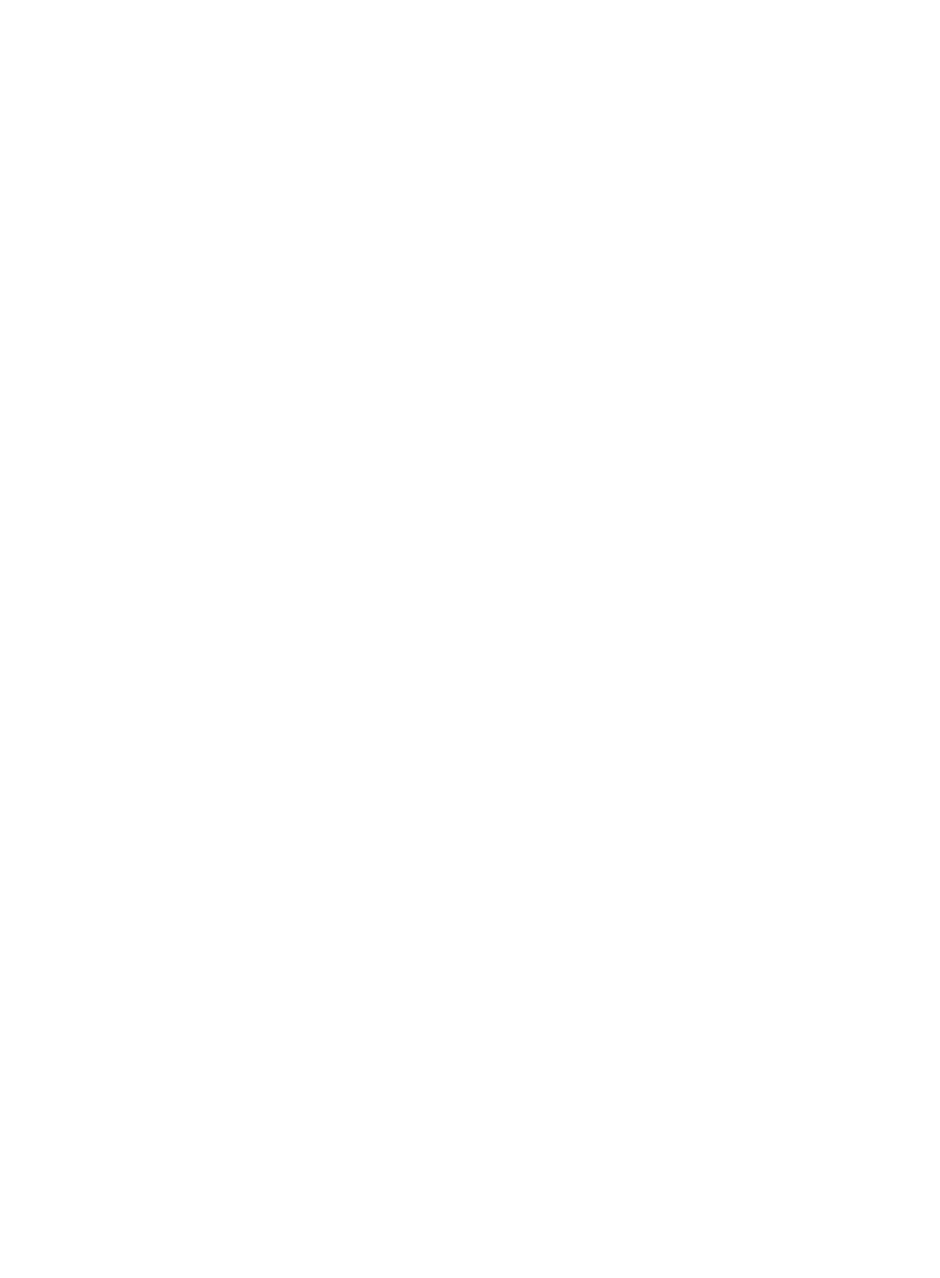
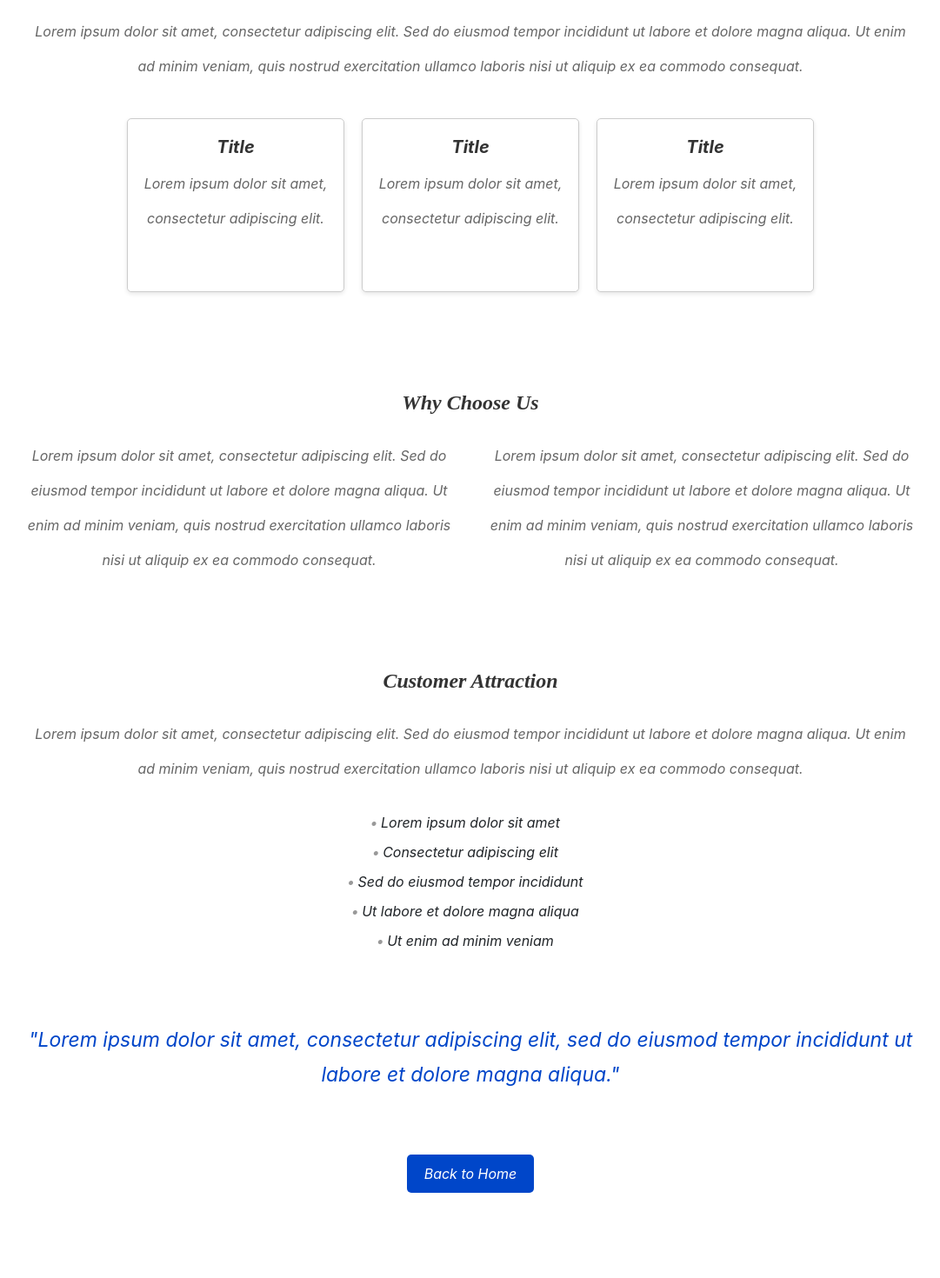
Before and after one commit to minhle28/GSU_ReviewHub, a React (Create React App) app in the folder client/: page /about-us in a window 1280 px wide. Before the commit this address had no page. Shown: the part 760-2230 px from the top of the page at 87% size, without its empty margins (99-1180 px from the left). Before the commit the page ends 800 px from the top, so only its background shows below. Built offline with nearby package versions, Linux system fonts and the light colour scheme.

Commit message:
added about page

```diff
--- a/client/src/App.js
+++ b/client/src/App.js
@@ -13,6 +13,7 @@ import { CommonLayout } from "./layouts/CommonLayout";
 import { Home } from "./pages/home/";
 import { Register } from "./pages/register";
 import { Login } from "./pages/login";
+import { AboutUs } from "./pages/about-us";
 
 const router = createBrowserRouter([
   {
@@ -36,6 +37,10 @@ const router = createBrowserRouter([
             path: "login",
             element: <Login />,
           },
+          {
+            path: "about-us",
+            element: <AboutUs />,
+          },
         ],
       },
     ]
--- a/client/src/component/header/index.jsx
+++ b/client/src/component/header/index.jsx
@@ -10,7 +10,9 @@ export function Header() {
         <div className="nav-link">
           <Link to="/">Home</Link>
         </div>
-        <div className="nav-link">About</div>
+        <div className="nav-link">
+          <Link to="/about-us">About</Link>
+        </div>
       </div>
       <div className="logo-container">
         <img src="logo.png" alt="Logo" className="logo" />
--- /dev/null
+++ b/client/src/pages/about-us/about.css
@@ -0,0 +1,138 @@
+#about-us img {
+    width: 100%;
+    height: auto;
+}
+
+.about {
+    width: 80%;
+    margin: 0 auto;
+    padding: 50px 0;
+    text-align: center;
+    font-style: italic;
+}
+
+.about h1 {
+    font-size: 36px;
+    font-weight: 700;
+    margin-bottom: 20px;
+    color: #333;
+}
+
+.about h2 {
+    font-size: 24px;
+    font-weight: 700;
+    margin-bottom: 20px;
+    color: #333;
+}
+
+.about p {
+    font-size: 16px;
+    line-height: 1.5;
+    margin-bottom: 30px;
+    color: #666;
+    line-height: 40px;
+}
+
+.about .services {
+    margin-bottom: 50px;
+}
+
+.about .why-choose-us {
+    margin-bottom: 50px;
+}
+
+.about .customer-attraction {
+    margin-bottom: 50px;
+}
+
+.about .service-list {
+    list-style: none;
+    margin: 0;
+    padding: 0;
+    display: flex;
+    flex-wrap: wrap;
+    justify-content: center;
+}
+
+.about .service-list li {
+    margin: 10px;
+    padding: 20px 10px 10px 10px;
+    background-color: #fff;
+    border: 1px solid #ccc;
+    border-radius: 5px;
+    box-shadow: 0 2px 5px rgba(0, 0, 0, 0.1);
+    width: 250px;
+    height: 200px;
+    display: flex;
+    flex-direction: column;
+    align-items: center;
+}
+
+.about .service-list li h3 {
+    font-size: 20px;
+    font-weight: 700;
+    margin-bottom: 10px;
+    color: #333;
+}
+
+.about .why-choose-us .left {
+    float: left;
+    width: 50%;
+    padding-right: 20px;
+    box-sizing: border-box;
+}
+
+.about .why-choose-us .right {
+    float: left;
+    width: 50%;
+    padding-left: 20px;
+    box-sizing: border-box;
+}
+
+.about .why-choose-us p {
+    margin-bottom: 100px;
+    line-height: 40px;
+}
+
+.about .customer-attraction ul {
+    list-style: none;
+    margin: 0;
+    padding: 0;
+}
+
+.about .customer-attraction ul li {
+    margin-bottom: 10px;
+}
+
+.about .customer-attraction ul li:before {
+    content: '\2022';
+    color: #999;
+    display: inline-block;
+    width: 1em;
+    margin-left: -1em;
+}
+
+.about .button {
+    display: inline-block;
+    padding: 10px 20px;
+    background-color: #0046c9;
+    color: #fff;
+    text-decoration: none;
+    border-radius: 5px;
+    transition: background-color 0.3s ease;
+}
+
+.about .button:hover {
+    background-color: #0046c9;
+}
+
+.about span {
+    width: 56%;
+    margin: 30px auto;
+    font-size: 23px;
+    color: #0046c9;
+    text-align: center;
+    line-height: 40px;
+    font-style: italic;
+    font-weight: 400;
+}
--- a/client/src/pages/about-us/index.jsx
+++ b/client/src/pages/about-us/index.jsx
@@ -0,0 +1,80 @@
+import React from 'react'
+import './about.css';
+import { Link } from 'react-router-dom';
+
+export const AboutUs = () => {
+    return (
+        <div id="about-us">
+            <img className="image" src="banner_1.png" alt="Bad Habbit"></img>
+            <div className="about">
+                <h1>About Us</h1>
+                <hr />
+                <br />
+                <br />
+                <br />
+                <div className="services">
+                    <h2>Services</h2>
+                    <p>
+                        Lorem ipsum dolor sit amet, consectetur adipiscing elit. Sed do eiusmod tempor incididunt ut labore et dolore magna aliqua. Ut enim ad minim veniam, quis nostrud exercitation ullamco laboris nisi ut aliquip ex ea commodo consequat.
+                    </p>
+                    <ul className="service-list">
+                        <li>
+                            <h3>Title</h3>
+                            <p>Lorem ipsum dolor sit amet, consectetur adipiscing elit.</p>
+                        </li>
+                        <li>
+                            <h3>Title</h3>
+                            <p>Lorem ipsum dolor sit amet, consectetur adipiscing elit.</p>
+                        </li>
+                        <li>
+                            <h3>Title</h3>
+                            <p>Lorem ipsum dolor sit amet, consectetur adipiscing elit.</p>
+                        </li>
+                    </ul>
+                </div>
+                <br />
+                <br />
+                <div className="why-choose-us">
+                    <h2>Why Choose Us</h2>
+                    <div className="left">
+                        <p>
+                            Lorem ipsum dolor sit amet, consectetur adipiscing elit. Sed do eiusmod tempor incididunt ut labore et dolore magna aliqua. Ut enim ad minim veniam, quis nostrud exercitation ullamco laboris nisi ut aliquip ex ea commodo consequat.
+                        </p>
+                    </div>
+                    <div className="right">
+                        <p>
+                            Lorem ipsum dolor sit amet, consectetur adipiscing elit. Sed do eiusmod tempor incididunt ut labore et dolore magna aliqua. Ut enim ad minim veniam, quis nostrud exercitation ullamco laboris nisi ut aliquip ex ea commodo consequat.
+                        </p>
+                    </div>
+                </div>
+                <div className="customer-attraction">
+                    <h2>Customer Attraction</h2>
+                    <p>
+                        Lorem ipsum dolor sit amet, consectetur adipiscing elit. Sed do eiusmod tempor incididunt ut labore et dolore magna aliqua. Ut enim ad minim veniam, quis nostrud exercitation ullamco laboris nisi ut aliquip ex ea commodo consequat.
+                    </p>
+                    <ul>
+                        <li>Lorem ipsum dolor sit amet</li>
+                        <li>Consectetur adipiscing elit</li>
+                        <li>Sed do eiusmod tempor incididunt</li>
+                        <li>Ut labore et dolore magna aliqua</li>
+                        <li>Ut enim ad minim veniam</li>
+                    </ul>
+                    <br />
+                    <br />
+                    <br />
+                    <span>
+                        "Lorem ipsum dolor sit amet, consectetur adipiscing elit, sed do eiusmod tempor incididunt ut labore et dolore magna aliqua."
+                    </span>
+                    <br />
+                    <br />
+                    <br />
+                    <br />
+                    <a href="/" className="button">
+                        Back to Home
+                    </a>
+                </div>
+            </div>
+
+        </div>
+    );
+}
--- a/client/src/pages/home/home.css
+++ b/client/src/pages/home/home.css
@@ -91,6 +91,10 @@ button.ModalButtonLink__StyledButton-sc-1soj3zs-0 {
     width: 340px;
     height: 340px;
     border-radius: 20px;
+}
+
+.HomepageCTA__StyledHomepageCTA-sc-1cz1lmf-0 a {
+    text-decoration: none;
 }
 
 .HomepageCTA__StyledHomepageCTA-sc-1cz1lmf-0 button {
--- a/client/src/pages/home/index.jsx
+++ b/client/src/pages/home/index.jsx
@@ -78,6 +78,7 @@ export const Home = () => {
                             </div>
                         </div>
                     </div>
+                    <a href='/register'>
                         <button
                             role="button"
                             data-testid="modal-button-link"
@@ -88,6 +89,7 @@ export const Home = () => {
                             <div />
 
                         </button>
+                    </a>
                 </div>
 
 
--- a/client/src/pages/login/login.css
+++ b/client/src/pages/login/login.css
@@ -192,8 +192,8 @@ figure {
 }
 
 .signin {
-    margin-bottom: 50px;
-    margin-top: 80px;
+    margin-bottom: 200px;
+    margin-top: 100px;
 }
 
 .term-service {
--- a/client/src/pages/register/register.css
+++ b/client/src/pages/register/register.css
@@ -157,8 +157,8 @@ h2 {
 }
 
 .signup {
-    margin-bottom: 50px;
-    margin-top: 80px;
+    margin-bottom: 200px;
+    margin-top: 100px;
 }
 
 .signup-content {
@@ -206,11 +206,6 @@ figure {
 
 .form-submit:hover {
     background: #4292dc
-}
-
-.sign-in {
-    margin-bottom: 50px;
-    margin-top: 50px;
 }
 
 .signup-image-link {
```
Lines whose indentation alone changed are shown as unchanged.
